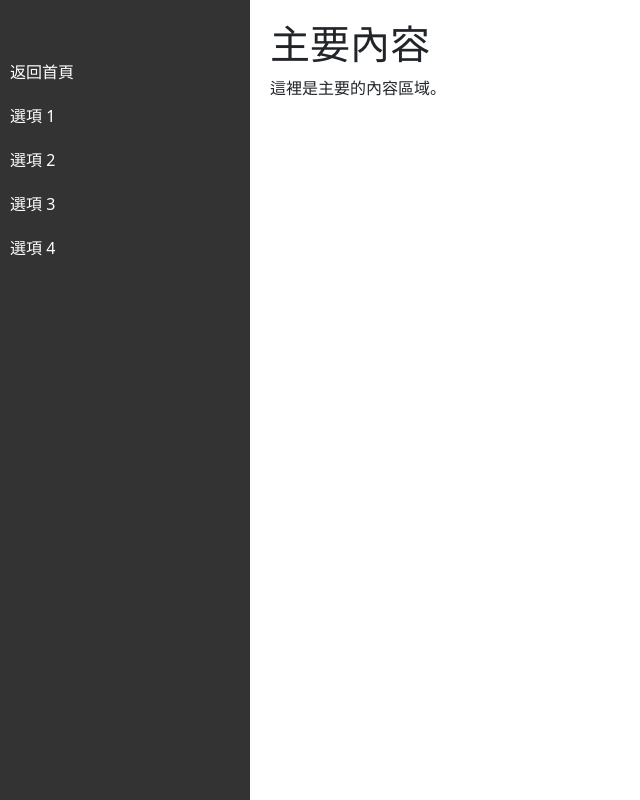
After one commit to CableO3O/web_homework, a PHP site: page /user.php in a window 1280 px wide. The commit adds this page. Shown: the whole page, without its empty margins (0-640 px from the left). Run offline with PHP 8.4, Linux system fonts and the light colour scheme.

```diff
--- /dev/null
+++ b/api/reg.php
@@ -0,0 +1,3 @@
+<?php include_once "db.php";
+unset($_POST['pw2']);
+$res=$User->save($_POST);
--- a/index.php
+++ b/index.php
@@ -49,7 +49,7 @@
                 if (!isset($_SESSION['user'])) {
                 ?>
                     <div class="d-flex">
-                        <a href="">註冊</a>
+                        <a href="./front/reg.php">註冊</a>
                         &nbsp;|&nbsp;
                         <a href="./front/login.php">登入</a>
                     </div>
@@ -78,9 +78,7 @@
     <div class="container-fluid"></div>
     <footer class="container-fluid"></footer>
     <script>
-        function logout() {
 
-        }
     </script>
 
 </body>
--- /dev/null
+++ b/user.php
@@ -0,0 +1,51 @@
+<!DOCTYPE html>
+<html lang="en">
+<head>
+  <meta charset="UTF-8">
+  <title>Bootstrap Sidebar</title>
+  <link href="https://cdn.jsdelivr.net/npm/bootstrap@5.3.2/dist/css/bootstrap.min.css" rel="stylesheet" integrity="sha384-T3c6CoIi6uLrA9TneNEoa7RxnatzjcDSCmG1MXxSR1GAsXEV/Dwwykc2MPK8M2HN" crossorigin="anonymous" />
+	<script src="./js/jquery-1.9.1.min.js"></script>
+  <style>
+    .sidebar {
+      position: fixed;
+      top: 0;
+      left: 0;
+      height: 100%;
+      width: 250px;
+      padding-top: 50px;
+      background-color: #333;
+      color: #fff;
+    }
+    .sidebar a {
+      padding: 10px;
+      display: block;
+      color: #fff;
+      text-decoration: none;
+    }
+    .sidebar a:hover {
+      background-color: #555;
+    }
+    .content {
+      margin-left: 250px;
+      padding: 20px;
+    }
+  </style>
+</head>
+<body>
+
+  <div class="sidebar">
+    <a href="./index.php">返回首頁</a>
+    <a href="#">選項 1</a>
+    <a href="#">選項 2</a>
+    <a href="#">選項 3</a>
+    <a href="#">選項 4</a>
+  </div>
+
+  <div class="content">
+    <h1>主要內容</h1>
+    <p>這裡是主要的內容區域。</p>
+  </div>
+
+  <script src="https://stackpath.bootstrapcdn.com/bootstrap/4.5.2/js/bootstrap.min.js"></script>
+</body>
+</html>
```
Also changed, not shown: front/reg.php (renamed from front/acc_create.php, +36 -7 lines).
